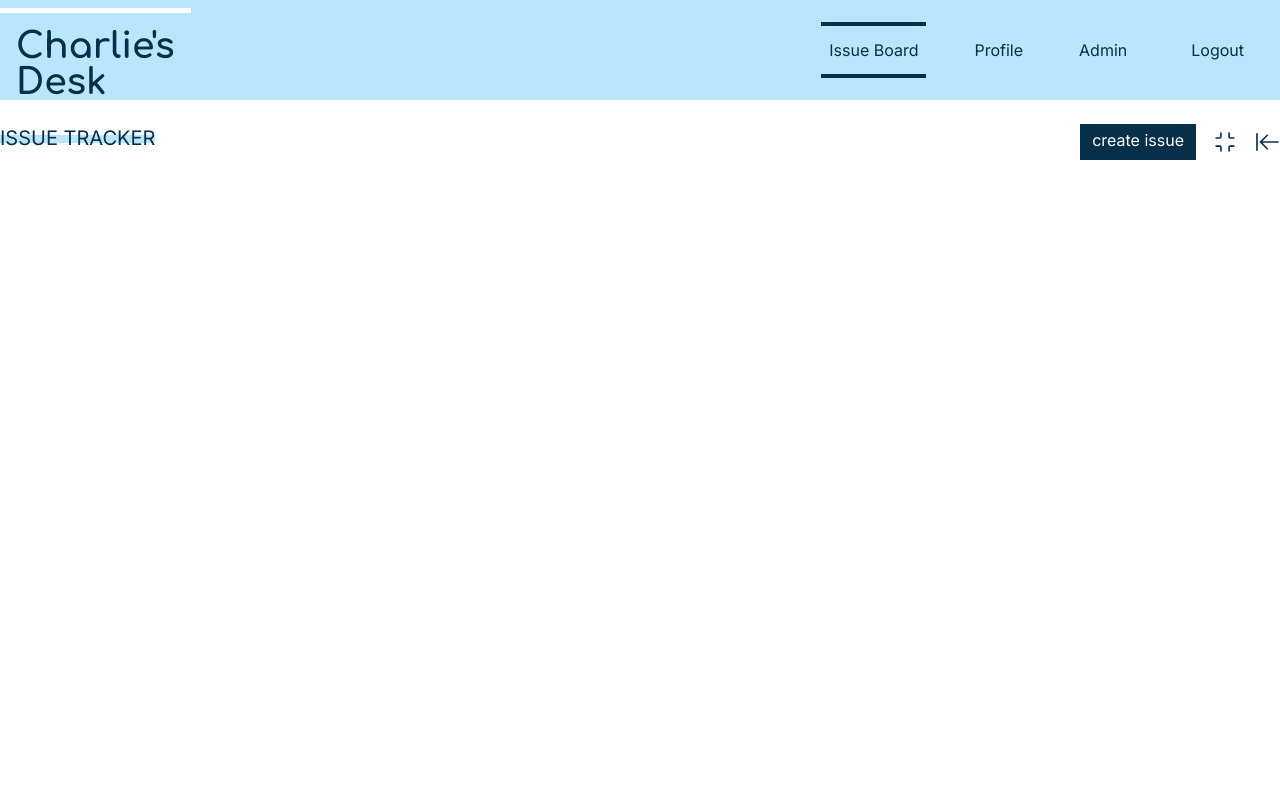
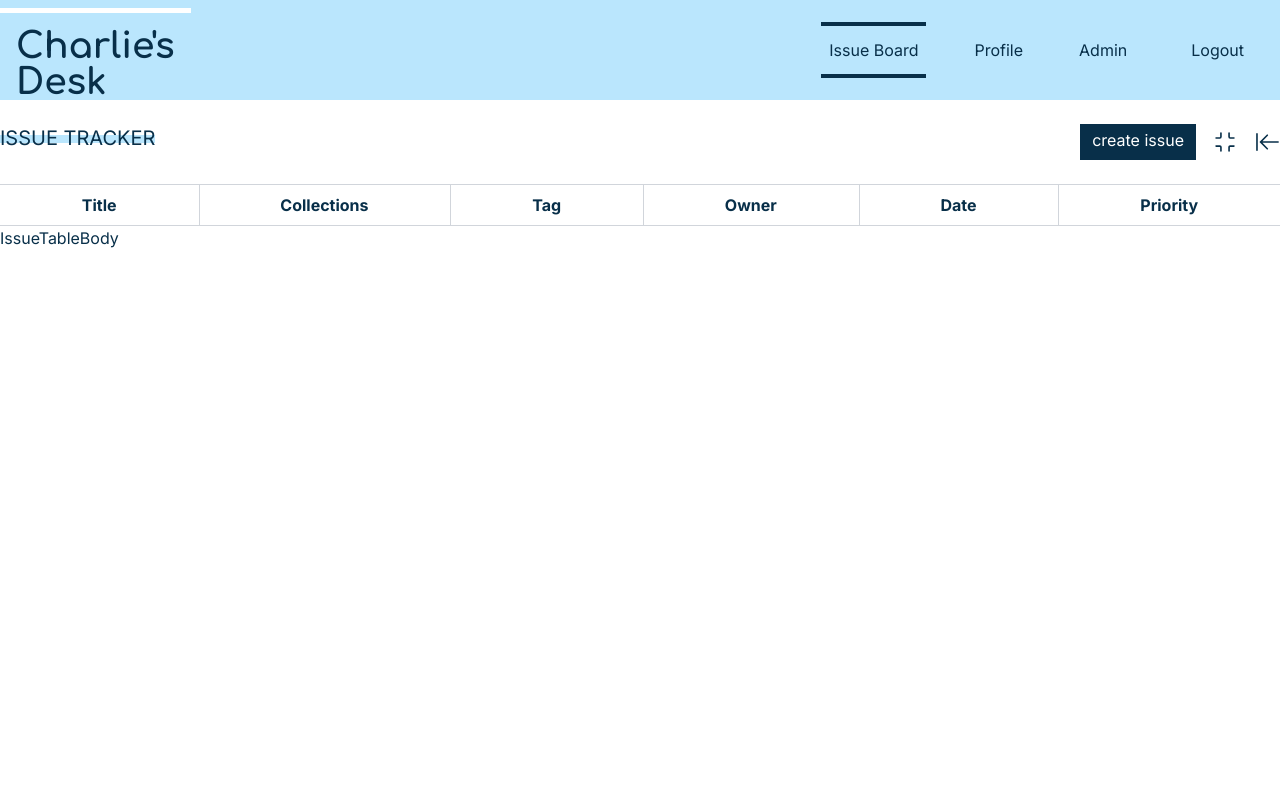
Before and after one commit to badeyesightcat/stackblitz-next-trial, a Next.js app: page /issue-board in a window 1280 px wide. Shown: the top 800 px of the page. Built offline with nearby package versions, Linux system fonts and the light colour scheme.

Commit message:
Add Issuetable component

```diff
--- a/app/issue-board/page.tsx
+++ b/app/issue-board/page.tsx
@@ -1,3 +1,4 @@
+import IssueTable from "@/components/IssueTable";
 import IssueTrackingHeader from "@/components/IssueTrackingHeader";
 import React from "react";
 
@@ -5,6 +6,7 @@ const IssueBoardPage = () => {
   return (
     <>
       <IssueTrackingHeader />
+      <IssueTable />
     </>
   );
 };
```
